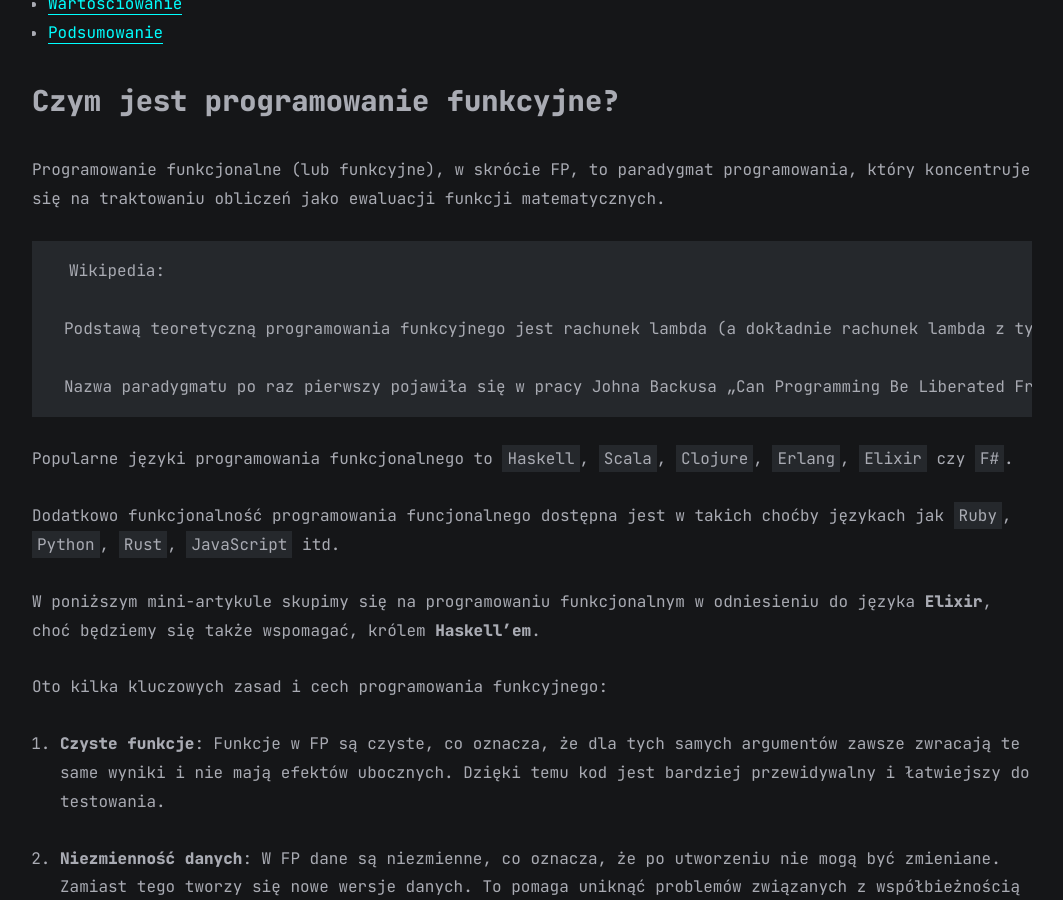
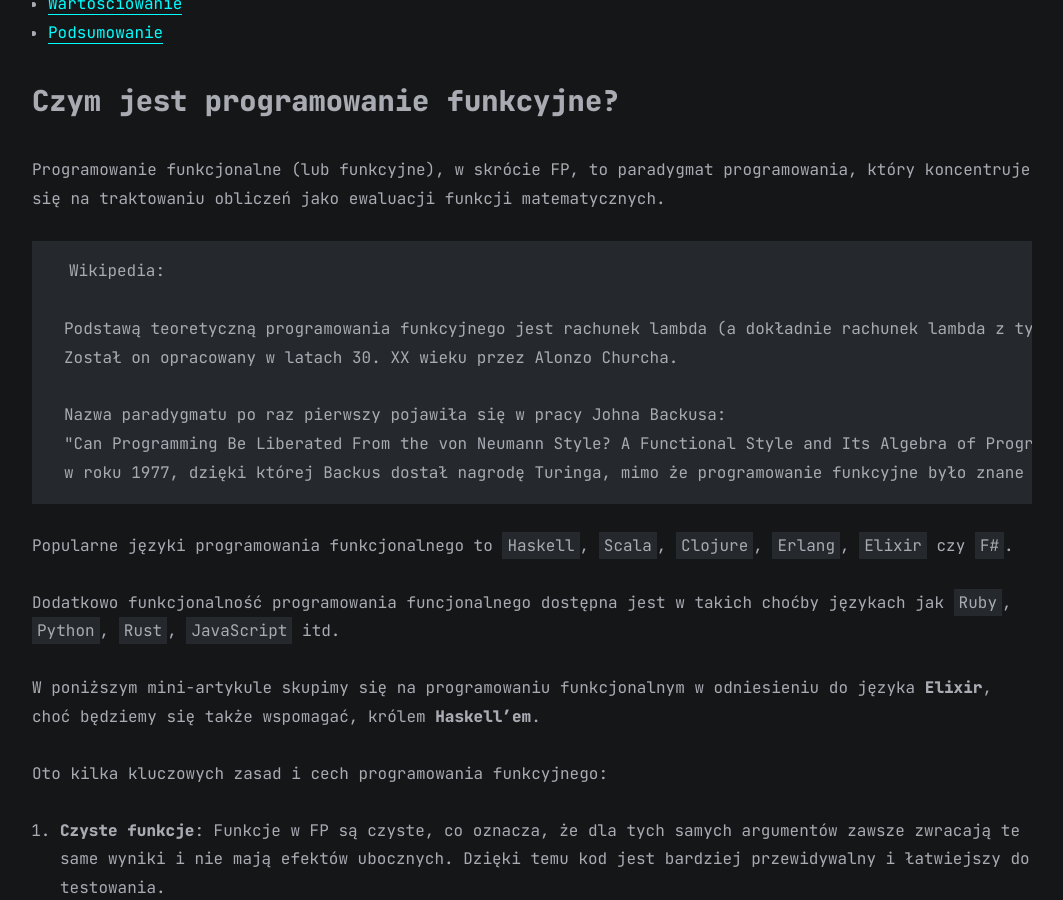
Before and after one commit to mikelogaciuk/mikelogaciuk.github.io, a Jekyll site: the page built from all_collections/_posts/2024-07-01-wstep-do-pogramowania-funkcjonalnego.md, in a window 1280 px wide and 900 px high, scrolled down 2005 px. Shown: the whole window, without its empty margins (108-1171 px from the left). Built offline with Jekyll 4.4.1, drawn with Linux system fonts in a browser that asks for light colours.

Commit message:
Give more room in the quotes

```diff
--- a/all_collections/_posts/2024-07-01-wstep-do-pogramowania-funkcjonalnego.md
+++ b/all_collections/_posts/2024-07-01-wstep-do-pogramowania-funkcjonalnego.md
@@ -35,9 +35,12 @@
 
     Wikipedia:
 
-    Podstawą teoretyczną programowania funkcyjnego jest rachunek lambda (a dokładnie rachunek lambda z typami). Został on opracowany w latach 30. XX wieku przez Alonzo Churcha.
+    Podstawą teoretyczną programowania funkcyjnego jest rachunek lambda (a dokładnie rachunek lambda z typami).
+    Został on opracowany w latach 30. XX wieku przez Alonzo Churcha.
 
-    Nazwa paradygmatu po raz pierwszy pojawiła się w pracy Johna Backusa „Can Programming Be Liberated From the von Neumann Style? A Functional Style and Its Algebra of Programs” w roku 1977, dzięki której Backus dostał nagrodę Turinga, mimo że programowanie funkcyjne było znane już wcześniej.
+    Nazwa paradygmatu po raz pierwszy pojawiła się w pracy Johna Backusa:
+    "Can Programming Be Liberated From the von Neumann Style? A Functional Style and Its Algebra of Programs"
+    w roku 1977, dzięki której Backus dostał nagrodę Turinga, mimo że programowanie funkcyjne było znane już wcześniej.
 
 Popularne języki programowania funkcjonalnego to `Haskell`, `Scala`, `Clojure`, `Erlang`, `Elixir` czy `F#`.
 
@@ -282,9 +285,19 @@
 
     Wikipedia:
 
-    Domknięcie – w metodach realizacji języków programowania jest to obiekt wiążący funkcję lub referencję do funkcji oraz środowisko mające wpływ na tę funkcję w momencie jej definiowania. Środowisko przechowuje wszystkie nielokalne obiekty wykorzystywane przez funkcję. Realizacja domknięcia jest zdeterminowana przez język, jak również przez kompilator.
+    Domknięcie – w metodach realizacji języków programowania jest to obiekt wiążący funkcję
+    lub referencję do funkcji oraz środowisko mające wpływ
+    na tę funkcję w momencie jej definiowania.
 
-    Domknięcia występują głównie w językach funkcyjnych, w których funkcje mogą zwracać inne funkcje (tzw. funkcje wyższego rzędu), wykorzystujące zmienne utworzone lokalnie. Aby funkcje tego typu były możliwe, muszą one być typem pierwszoklasowym.
+    Środowisko przechowuje wszystkie nielokalne obiekty
+    wykorzystywane przez funkcję.
+    Realizacja domknięcia jest zdeterminowana przez język,
+    jak również przez kompilator.
+
+    Domknięcia występują głównie w językach funkcyjnych,
+    w których funkcje mogą zwracać inne funkcje (tzw. funkcje wyższego rzędu),
+    wykorzystujące zmienne utworzone lokalnie.
+    Aby funkcje tego typu były możliwe, muszą one być typem pierwszoklasowym.
 
 Przykład domknięcia w Elixirze:
 
```
